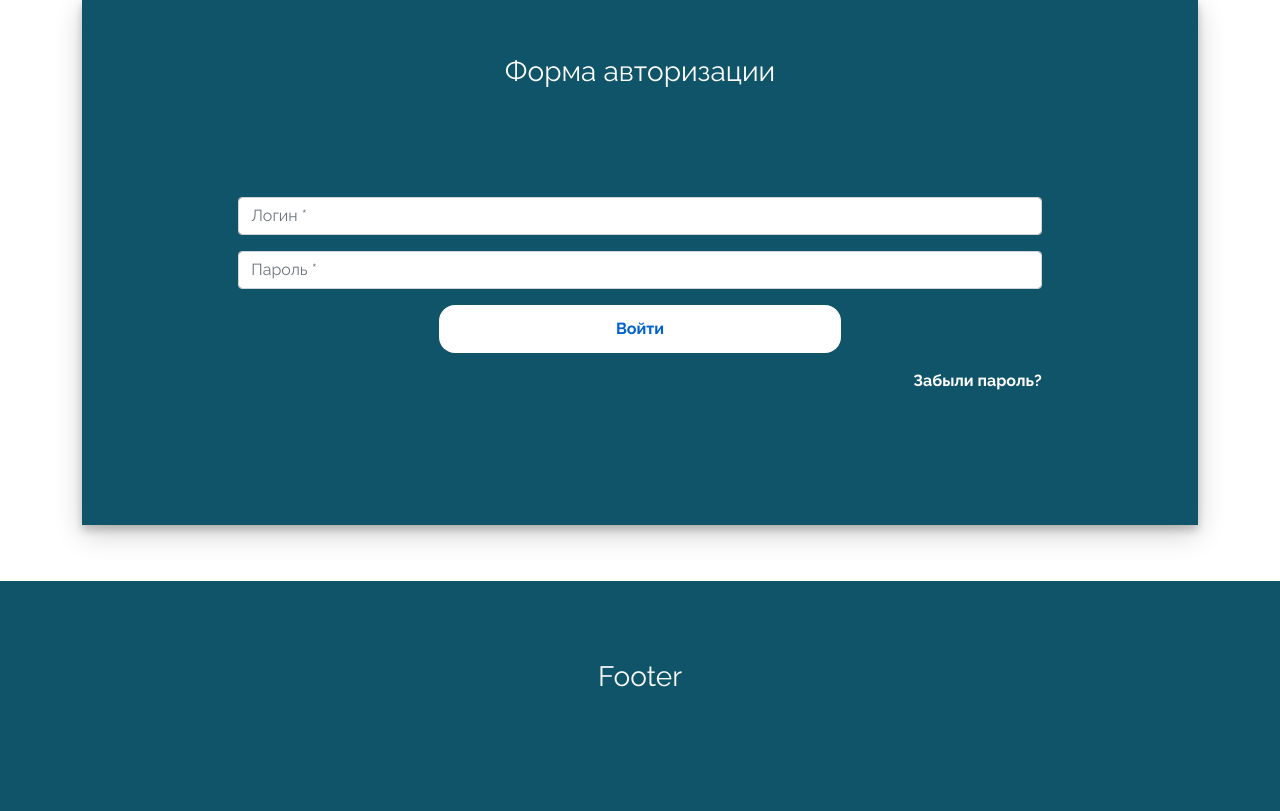
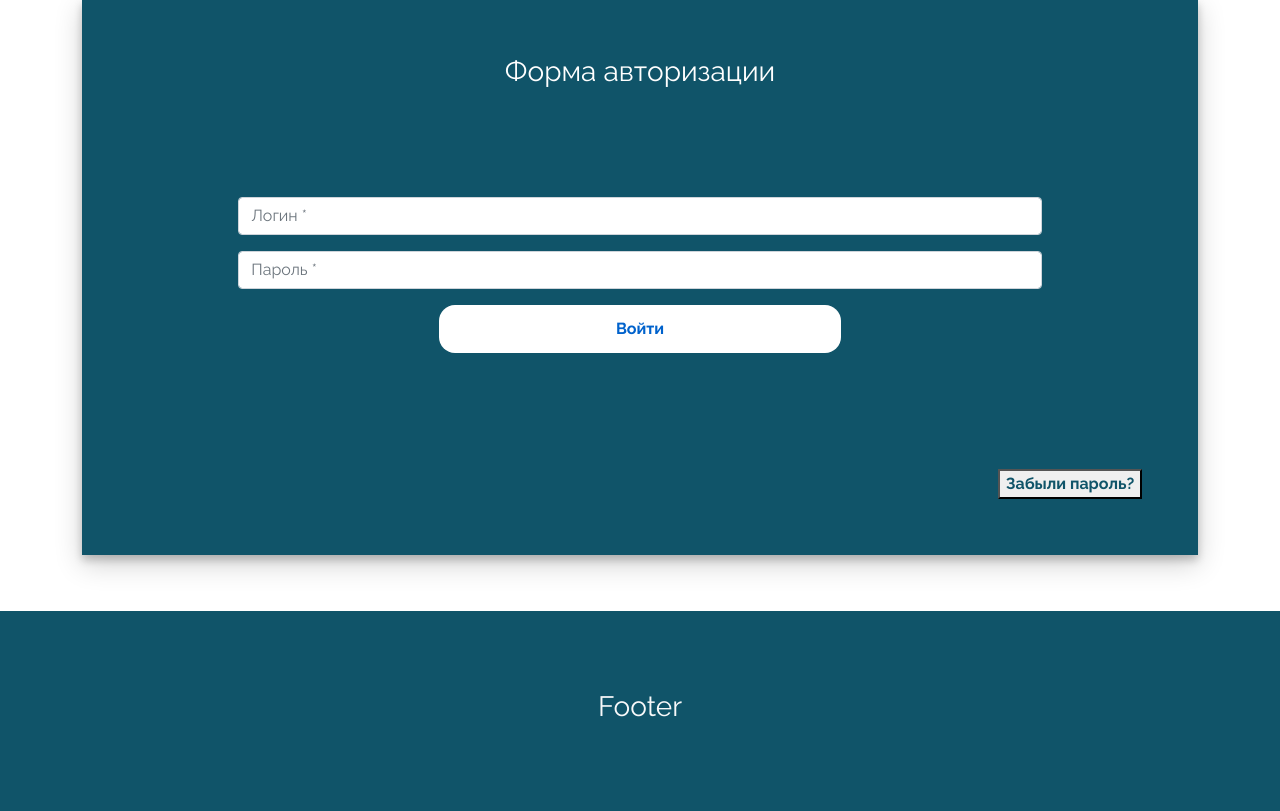
Before and after one commit to Ap3o/GroupArchive, a Django app: page /login/ in a window 1280 px wide. Shown: the part 113-924 px from the top of the page. Before the commit the page ends 800 px from the top, so only its background shows below. Run offline with Django 3.2, Linux system fonts and the light colour scheme; some libraries are stand-ins or nearby versions.

Commit message:
правки логина

```diff
--- a/static/style.css
+++ b/static/style.css
@@ -62,7 +62,7 @@ footer, footer .container .col {
 }
 
 .login-form-2 .ForgetPwd {
-    color: #fff;
+    color: #105469;
     font-weight: 600;
     text-decoration: none;
 }
--- a/templates/login.html
+++ b/templates/login.html
@@ -17,10 +17,10 @@
                     <div class="form-group text-center">
                         <input type="submit" id="login" class="btnSubmit justify-content-center" value="Войти"/>
                     </div>
-                    <div class="form-group">
-                        <a href="#" class="ForgetPwd float-right" value="Login">Забыли пароль?</a>
-                    </div>
                 </form>
+                <div class="form-group">
+                    <button class="ForgetPwd float-right" id="forgot-password">Забыли пароль?</button>
+                </div>
             </div>
         </div>
     </div>
@@ -29,4 +29,9 @@
     {% if form.errors %}
         <script>toastr.error("Логин или пароль не совпадают, попробуйте снова.")</script>
     {% endif %}
+    <script>
+        $(document).on('click', '.ForgetPwd', function () {
+            toastr.warning("Обратитесь к администратору сайта для восстановления пароля.")
+        })
+    </script>
 {% endblock %}
```
